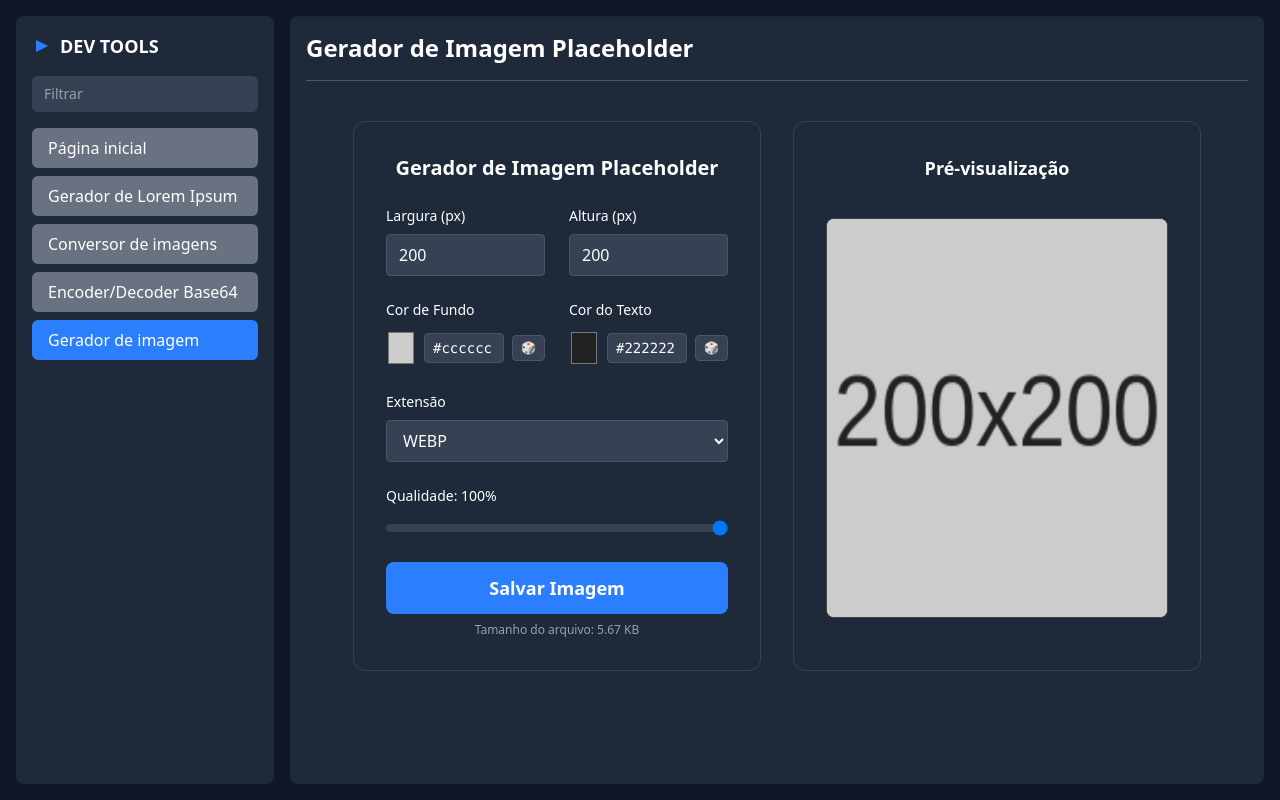
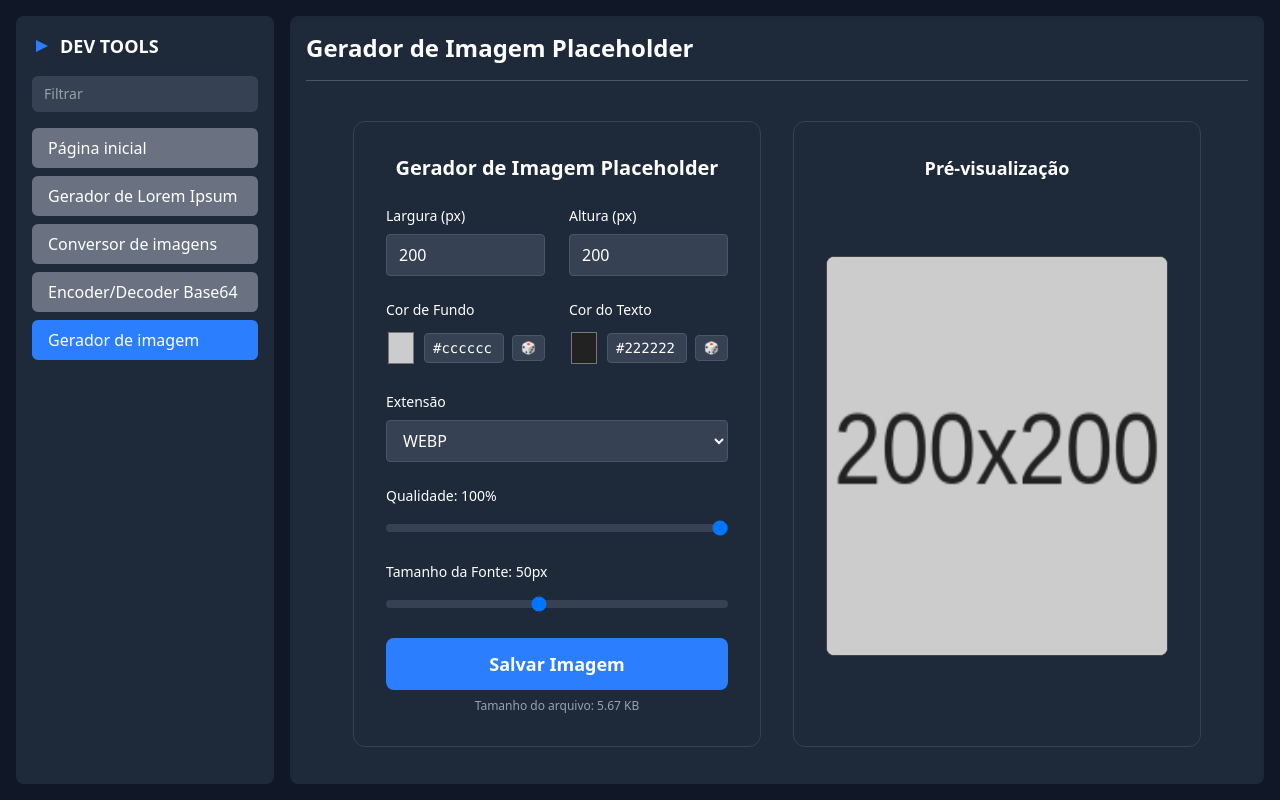
Before and after one commit to fernando-fix/dev-tools, a React (Vite) app: page /#/gerador-de-imagem in a window 1280 px wide. Built offline with nearby package versions, Linux system fonts and the light colour scheme.

Commit message:
FontSize add and fix text center on preview

```diff
--- a/src/web/pages/ImageGenerator.tsx
+++ b/src/web/pages/ImageGenerator.tsx
@@ -16,12 +16,20 @@ export default function ImageGenerator() {
     const canvasRef = useRef<HTMLCanvasElement>(null);
 
     // Cálculo proporcional do tamanho da fonte
-    const fontSize = Math.max(10, Math.floor(Math.min(largura, altura) / 4));
+    const minFontSize = 10;
+    const maxFontSize = Math.max(minFontSize, Math.floor(Math.min(largura, altura) / 2));
+    const defaultFontSize = Math.max(minFontSize, Math.floor(Math.min(largura, altura) / 4));
+    const [fontSize, setFontSize] = useState(defaultFontSize);
+
+    // Atualiza o fontSize se o tamanho da imagem mudar
+    React.useEffect(() => {
+        setFontSize(defaultFontSize);
+    }, [largura, altura]);
 
     // Gera SVG string
     const gerarSVG = () => {
         const texto = `${largura}x${altura}`;
-        return `<?xml version='1.0' encoding='UTF-8'?>\n<svg viewBox='0 0 ${largura} ${altura}' xmlns='http://www.w3.org/2000/svg'><rect width='100%' height='100%' fill='${bgColor}'/><text x='50%' y='50%' dy='.35em' text-anchor='middle' font-size='${fontSize}' fill='${textColor}' font-family='Arial, sans-serif'>${texto}</text></svg>`;
+        return `<?xml version='1.0' encoding='UTF-8'?>\n<svg viewBox='0 0 ${largura} ${altura}' xmlns='http://www.w3.org/2000/svg'><rect width='100%' height='100%' fill='${bgColor}'/><text x='50%' y='50%' dy='.32em' text-anchor='middle' dominant-baseline='middle' alignment-baseline='middle' font-size='${fontSize}' fill='${textColor}' font-family='Arial, sans-serif'>${texto}</text></svg>`;
     };
 
     // Desenha no canvas
@@ -45,7 +53,7 @@ export default function ImageGenerator() {
         if (extensao !== "svg") {
             desenharCanvas();
         }
-    }, [largura, altura, bgColor, textColor, extensao]);
+    }, [largura, altura, bgColor, textColor, extensao, fontSize]);
 
     // Função para formatar tamanho
     const formatFileSize = (bytes: number): string => {
@@ -78,7 +86,7 @@ export default function ImageGenerator() {
                 setDownloadSize(formatFileSize(blob.size));
             }, mime, qualityValue);
         }
-    }, [largura, altura, bgColor, textColor, extensao, quality]);
+    }, [largura, altura, bgColor, textColor, extensao, quality, fontSize]);
 
     // Download
     const baixar = () => {
@@ -210,6 +218,17 @@ export default function ImageGenerator() {
                                     />
                                 </div>
                             )}
+                            <div className="md:col-span-2">
+                                <label className="block text-sm font-medium mb-2">Tamanho da Fonte: {fontSize}px</label>
+                                <input
+                                    type="range"
+                                    min={minFontSize}
+                                    max={maxFontSize}
+                                    value={fontSize}
+                                    onChange={e => setFontSize(Number(e.target.value))}
+                                    className="w-full h-2 bg-gray-700 rounded-lg appearance-none cursor-pointer slider"
+                                />
+                            </div>
                         </div>
                         <button onClick={baixar} className="w-full py-3 bg-blue-500 text-white rounded-lg hover:bg-blue-600 focus:outline-none focus:ring-2 focus:ring-blue-500 cursor-pointer transition-colors duration-200 text-lg font-semibold">Salvar Imagem</button>
                         <div className="text-center text-xs text-gray-400 mt-2">Tamanho do arquivo: {downloadSize}</div>
```
